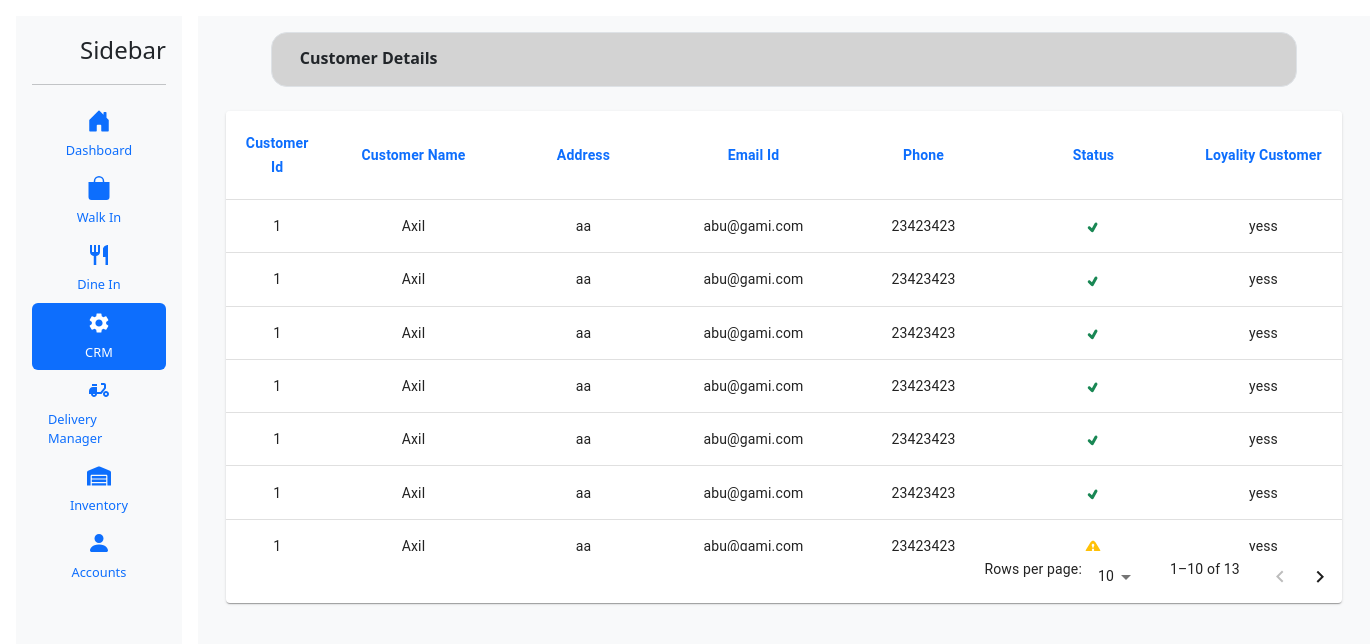
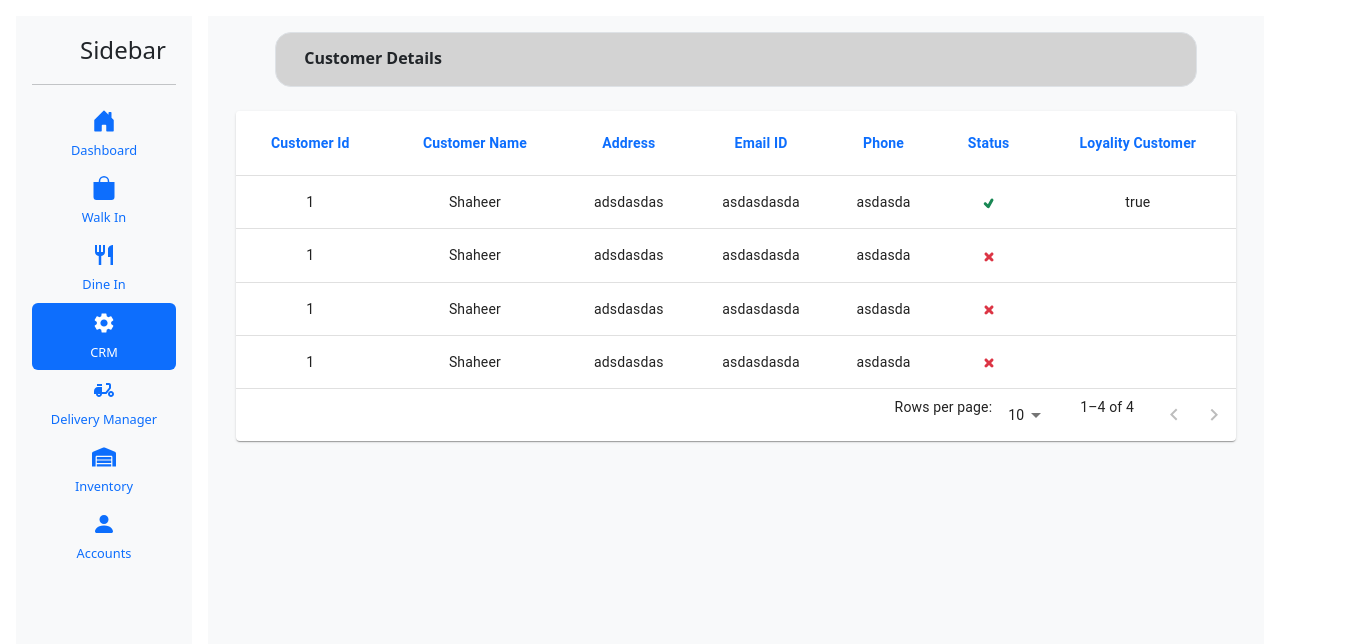
Before and after one commit to muhammedashifpa/zres, a React (Create React App) app: page /pos/main/crm/customers in a window 1280 px wide. Shown: the top 644 px of the page, 1370 px wide, since content can reach past the window. Built offline with nearby package versions, Linux system fonts and the light colour scheme.

Commit message:
Pagination table Useble componet

```diff
--- a/src/components/pos/main/components/crm/components/customers/Customers.jsx
+++ b/src/components/pos/main/components/crm/components/customers/Customers.jsx
@@ -2,6 +2,55 @@ import React from "react";
 import PaginationTable from "../../../../../../utils/table/PaginationTable";
 
 const Customers = () => {
+  const columns = [
+    { label: "Customer Id", id: "CustomerId" },
+    { label: "Customer Name", id: "CustomerName" },
+    { label: "Address", id: "Address" },
+    { label: "Email ID", id: "EmailId" },
+    { label: "Phone", id: "Phone" },
+    { label: "Status", id: "Status" },
+    { label: "Loyality Customer", id: "LoyalityCustomer" },
+  ];
+
+  const data = [
+    {
+      CustomerId: 1,
+      CustomerName: "Shaheer",
+      Address: "adsdasdas",
+      EmailId: "asdasdasda",
+      Phone: "asdasda",
+      Status: "active",
+      LoyalityCustomer: "true",
+    },
+    {
+      CustomerId: 1,
+      CustomerName: "Shaheer",
+      Address: "adsdasdas",
+      EmailId: "asdasdasda",
+      Phone: "asdasda",
+      Status: "expired",
+      LoyalityCustomer: true,
+    },
+    {
+      CustomerId: 1,
+      CustomerName: "Shaheer",
+      Address: "adsdasdas",
+      EmailId: "asdasdasda",
+      Phone: "asdasda",
+      Status: "expired",
+      LoyalityCustomer: true,
+    },
+    {
+      CustomerId: 1,
+      CustomerName: "Shaheer",
+      Address: "adsdasdas",
+      EmailId: "asdasdasda",
+      Phone: "asdasda",
+      Status: "expired",
+      LoyalityCustomer: true,
+    },
+  ];
+
   return (
     <div class="container">
       <div class="row justify-content-center">
@@ -13,11 +62,13 @@ const Customers = () => {
           }}
           class="border rounded-4 "
         >
-          <h6 className="mt-3 ms-3"><strong>Customer Details</strong> </h6>
+          <h6 className="mt-3 ms-3">
+            <strong>Customer Details</strong>{" "}
+          </h6>
         </div>
       </div>
       <div>
-        <PaginationTable />
+        <PaginationTable columnTitle={columns} data={data} />
       </div>
     </div>
   );
--- a/src/components/utils/table/PaginationTable.jsx
+++ b/src/components/utils/table/PaginationTable.jsx
@@ -10,83 +10,93 @@ import TableRow from "@mui/material/TableRow";
 
 import { TiTick,TiTimes,TiWarning } from "react-icons/ti";
 
-const columns = [
-  { id: "CustomerId", label: "Customer Id", minWidth: 100, align: "center" },
-  {
-    id: "CustomerName",
-    label: "Customer Name",
-    minWidth: 170,
-    align: "center",
-  },
-  {
-    id: "Address",
-    label: "Address",
-    minWidth: 170,
-    align: "center",
-  },
-  {
-    id: "EmailId",
-    label: "Email Id",
-    minWidth: 170,
-    align: "center",
-  },
-  {
-    id: "Phone",
-    label: "Phone",
-    minWidth: 170,
-    align: "center",
-  },
-  {
-    id: "Status",
-    label: "Status",
-    minWidth: 170,
-    align: "center",
-  },
-  {
-    id: "LoyalityCustomer",
-    label: "Loyality Customer",
-    minWidth: 170,
-    align: "center",
-  },
-];
+// const columns = [
+//   { id: "CustomerId", label: "Customer Id", minWidth: 100, align: "center" },
+//   {
+//     id: "CustomerName",
+//     label: "Customer Name",
+//     minWidth: 170,
+//     align: "center",
+//   },
+//   {
+//     id: "Address",
+//     label: "Address",
+//     minWidth: 170,
+//     align: "center",
+//   },
+//   {
+//     id: "EmailId",
+//     label: "Email Id",
+//     minWidth: 170,
+//     align: "center",
+//   },
+//   {
+//     id: "Phone",
+//     label: "Phone",
+//     minWidth: 170,
+//     align: "center",
+//   },
+//   {
+//     id: "Status",
+//     label: "Status",
+//     minWidth: 170,
+//     align: "center",
+//   },
+//   {
+//     id: "LoyalityCustomer",
+//     label: "Loyality Customer",
+//     minWidth: 170,
+//     align: "center",
+//   },
+// ];
 
-function createData(
-  CustomerId,
-  CustomerName,
-  Address,
-  EmailId,
-  Phone,
-  LoyalityCustomer,
-  Status
-) {
-  return {
-    CustomerId,
-    CustomerName,
-    Address,
-    EmailId,
-    Phone,
-    LoyalityCustomer,
-    Status,
-  };
-}
+// function createData(
+//   CustomerId,
+//   CustomerName,
+//   Address,
+//   EmailId,
+//   Phone,
+//   LoyalityCustomer,
+//   Status
+// ) {
+//   return {
+//     CustomerId,
+//     CustomerName,
+//     Address,
+//     EmailId,
+//     Phone,
+//     LoyalityCustomer,
+//     Status,
+//   };
+// }
 
-const rows = [
-  createData(1, "Axil", "aa", "abu@gami.com", "23423423", "yess", "active"),
-  createData(1, "Axil", "aa", "abu@gami.com", "23423423", "yess", "active"),
-  createData(1, "Axil", "aa", "abu@gami.com", "23423423", "yess", "active"),
-  createData(1, "Axil", "aa", "abu@gami.com", "23423423", "yess", "active"),
-  createData(1, "Axil", "aa", "abu@gami.com", "23423423", "yess", "active"),
-  createData(1, "Axil", "aa", "abu@gami.com", "23423423", "yess", "active"),
-  createData(1, "Axil", "aa", "abu@gami.com", "23423423", "yess", "inactive"),
-  createData(1, "Axil", "aa", "abu@gami.com", "23423423", "yess", "active"),
-  createData(1, "Axil", "aa", "abu@gami.com", "23423423", "yess", "active"),
-  createData(1, "Axil", "aa", "abu@gami.com", "23423423", "yess", "expired"),
-  createData(1, "Axil", "aa", "abu@gami.com", "23423423", "yess", "active"),
-  createData(1, "Axil", "aa", "abu@gami.com", "23423423", "yess", "active"),
-  createData(1, "Axil", "aa", "abu@gami.com", "23423423", "yess", "active"),
-];
+// const rows = [
+//   createData(1, "Axil", "aa", "abu@gami.com", "23423423", "yess", "active"),
+//   createData(1, "Axil", "aa", "abu@gami.com", "23423423", "yess", "active"),
+//   createData(1, "Axil", "aa", "abu@gami.com", "23423423", "yess", "active"),
+//   createData(1, "Axil", "aa", "abu@gami.com", "23423423", "yess", "active"),
+//   createData(1, "Axil", "aa", "abu@gami.com", "23423423", "yess", "active"),
+//   createData(1, "Axil", "aa", "abu@gami.com", "23423423", "yess", "active"),
+//   createData(1, "Axil", "aa", "abu@gami.com", "23423423", "yess", "inactive"),
+//   createData(1, "Axil", "aa", "abu@gami.com", "23423423", "yess", "active"),
+//   createData(1, "Axil", "aa", "abu@gami.com", "23423423", "yess", "active"),
+//   createData(1, "Axil", "aa", "abu@gami.com", "23423423", "yess", "expired"),
+//   createData(1, "Axil", "aa", "abu@gami.com", "23423423", "yess", "active"),
+//   createData(1, "Axil", "aa", "abu@gami.com", "23423423", "yess", "active"),
+//   createData(1, "Axil", "aa", "abu@gami.com", "23423423", "yess", "active"),
+// ];
 
-const PaginationTable = () => {
+const PaginationTable = ({columnTitle,data}) => {
+  /*columnTitle:[{
+    value:"Title Column"
+    id:"unique_id"
+  }]*/
+
+  /*data:[{
+    uniqueid:"value"
+  }]*/
+
+
   const [page, setPage] = React.useState(0);
   const [rowsPerPage, setRowsPerPage] = React.useState(10);
 
@@ -105,10 +115,10 @@ const PaginationTable = () => {
         <Table stickyHeader aria-label="sticky table">
           <TableHead>
             <TableRow>
-              {columns.map((column) => (
+              {columnTitle.map((column) => (
                 <TableCell
                   key={column.id}
-                  align={column.align}
+                  align={"center"}
                   style={{ minWidth: column.minWidth }}
                 >
                   <p className="text-primary m-1">
@@ -119,15 +129,15 @@ const PaginationTable = () => {
             </TableRow>
           </TableHead>
           <TableBody>
-            {rows
+            {data
               .slice(page * rowsPerPage, page * rowsPerPage + rowsPerPage)
               .map((row) => {
                 return (
                   <TableRow hover role="checkbox" tabIndex={-1} key={row.code}>
-                    {columns.map((column) => {
+                    {columnTitle.map((column) => {
                       const value = row[column.id];
                       return (
-                        <TableCell key={column.id} align={column.align}>
+                        <TableCell key={column.id} align="center">
                           {value === "active" ? (
                             <TiTick className="text-success" size={18} />
                           ) : value === "inactive" ? (
@@ -147,7 +157,7 @@ const PaginationTable = () => {
       <TablePagination
         rowsPerPageOptions={[10, 25, 100]}
         component="div"
-        count={rows.length}
+        count={data.length}
         rowsPerPage={rowsPerPage}
         page={page}
         onPageChange={handleChangePage}
```
Also changed, not shown: src/components/settings/components/Settings.jsx (added).
